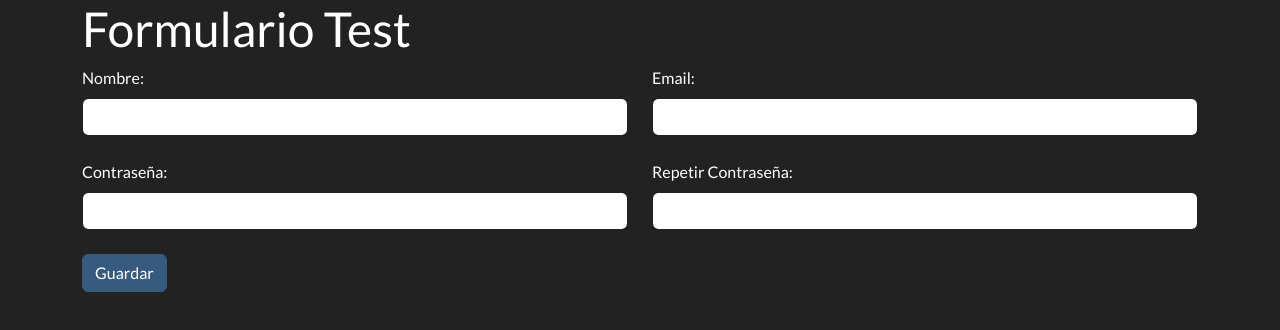
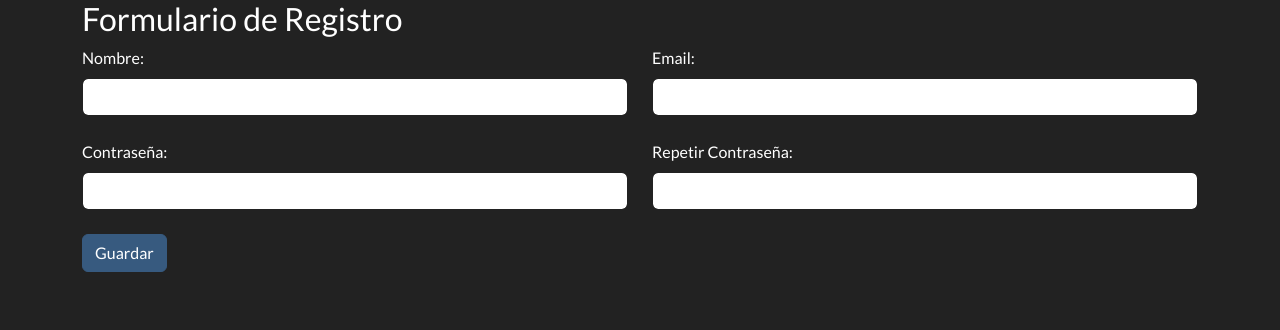
Before and after one commit to baileytorch/html_node_nosql, a website: page formulario.html in a window 1280 px wide. Drawn offline with nearby package versions, Linux system fonts and the light colour scheme.

Commit message:
Updates varios

```diff
--- a/formulario.html
+++ b/formulario.html
@@ -16,8 +16,7 @@
 
 <body>
     <div class="container">
-        <h1>Formulario Test</h1>
-        <!-- <form id="formulario" action="http://localhost:3000/guardar" method="POST"> -->
+        <p class="h3">Formulario de Registro</p>
         <form id="formulario" method="POST">
             <div class="row">
                 <div class="col">
```
Also changed, not shown: package.json (added, +26 -0 lines), 1 other file.
